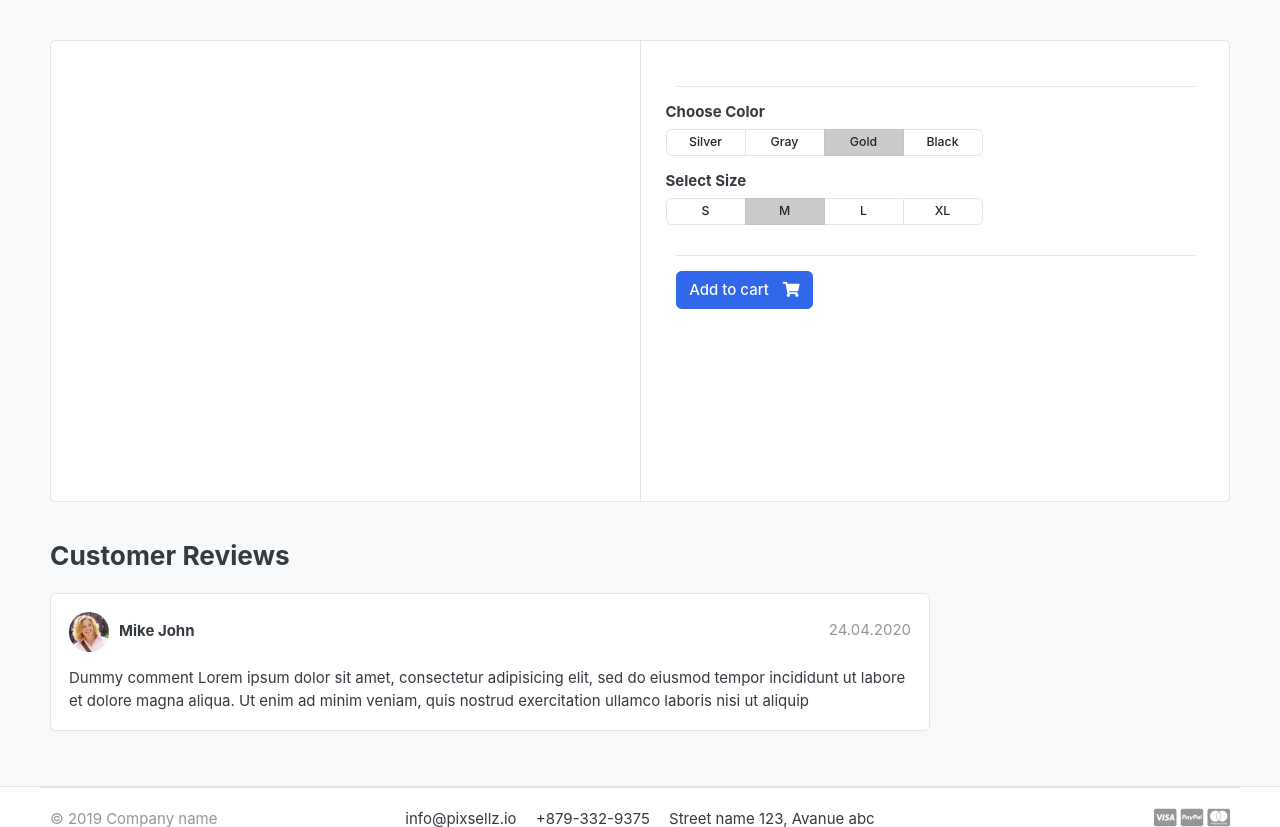
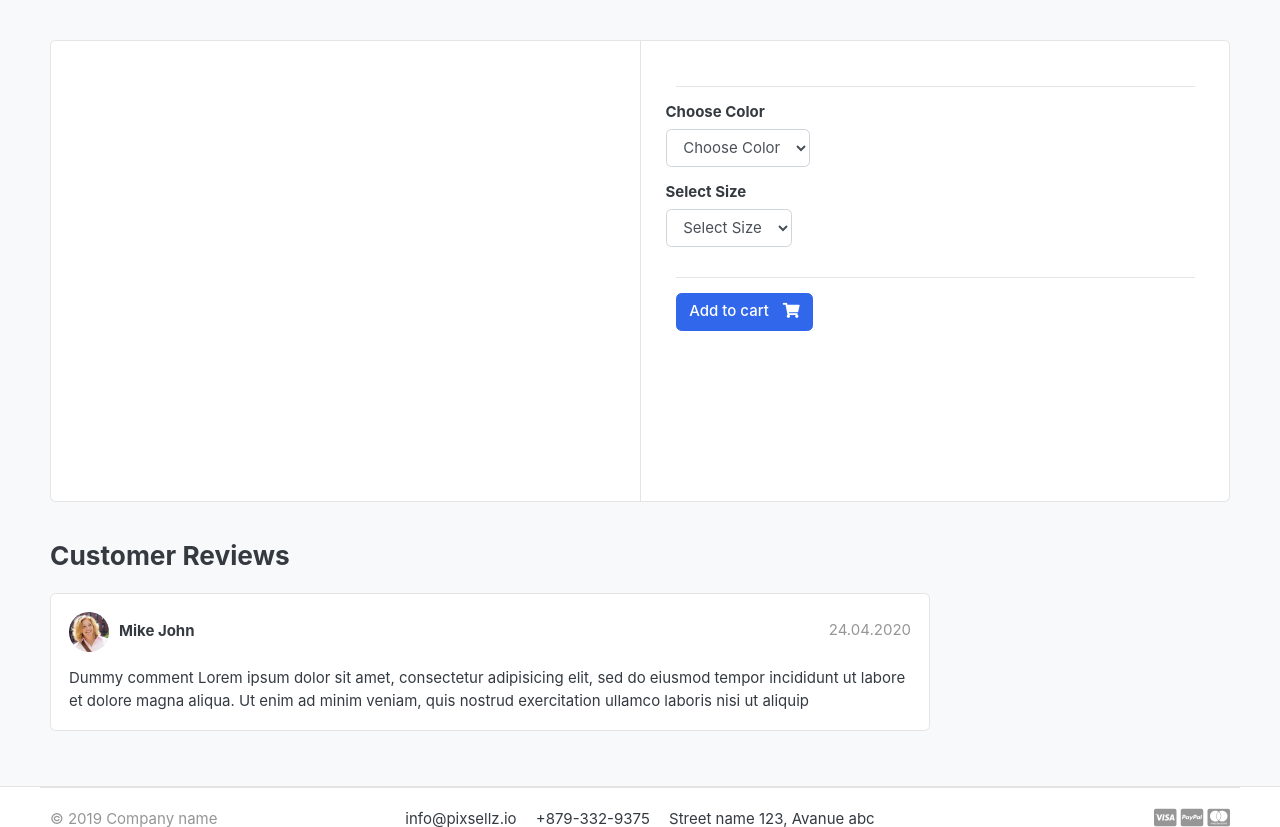
Before and after one commit to pdrLCarvalho/GreatKart-Django, a Django app: template templates/store/product_detail.html in a window 1280 px wide. Shown: the part 118-945 px from the top of the page. Run offline with Django 5.2, Linux system fonts and the light colour scheme; the template is opened without the code that fills it, so the values that code supplies are empty; some libraries are stand-ins or nearby versions; some web fonts are replaced.

Commit message:
adicionando variações nos produtos

```diff
--- a/carts/models.py
+++ b/carts/models.py
@@ -1,5 +1,5 @@
 from django.db import models
-from store.models import Product
+from store.models import Product, Variation
 
 # Create your models here.
 
@@ -12,6 +12,7 @@ class Cart(models.Model):
 
 class CartItem(models.Model):
     product = models.ForeignKey(Product,on_delete=models.CASCADE)
+    variations = models.ManyToManyField(Variation, blank=True)
     cart = models.ForeignKey(Cart, on_delete=models.CASCADE)
     quantity = models.IntegerField()
     is_active = models.BooleanField(default=True)
--- a/carts/views.py
+++ b/carts/views.py
@@ -1,5 +1,6 @@
+from django.http import HttpResponse
 from django.shortcuts import redirect, render, get_object_or_404
-from store.models import Product
+from store.models import Product, Variation
 from .models import Cart,CartItem
 from django.core.exceptions import ObjectDoesNotExist
 
@@ -12,6 +13,19 @@ def _cart_id(request):
 
 def add_cart(request, product_id):
     product = Product.objects.get(id=product_id) #get the product
+    product_variation = []
+
+    if request.method == 'POST':
+        for item in request.POST:
+            key = item
+            value = request.POST[key]
+
+            try:
+                variation = Variation.objects.get(product=product, variation_category__iexact=key,variation_value__iexact=value)
+                product_variation.append(variation)
+            except:
+                pass
+
     try:
         cart = Cart.objects.get(cart_id = _cart_id(request))   #get the cart using de cart_id present in the session
     except Cart.DoesNotExist:
@@ -21,8 +35,13 @@ def add_cart(request, product_id):
     cart.save()
 
     try:
-        cart_item = CartItem.objects.get(product=product, cart=cart)
-        cart_item.quantity += 1 #cart_item.quantity = cart_item.quantity +1
+        cart_item = CartItem.objects.create(product=product, cart=cart, quantity = 1)
+
+        if len(product_variation)>0:
+            cart_item.variations.clear()
+            for item in product_variation:
+                cart_item.variations.add(item)
+
         cart_item.save()
     except CartItem.DoesNotExist:
         cart_item = CartItem.objects.create(
@@ -30,6 +49,12 @@ def add_cart(request, product_id):
             quantity = 1,
             cart = cart,
         )
+
+        if len(product_variation)>0:
+            cart_item.variations.clear()
+            for item in product_variation:
+                cart_item.variations.add(item)
+
         cart_item.save()
     return redirect('cart')
 
--- a/templates/store/product_detail.html
+++ b/templates/store/product_detail.html
@@ -14,10 +14,13 @@
                   <div class="img-big-wrap">
                     <a href="#"><img src="{{single_product.images.url}}"></a>
                   </div> <!-- img-big-wrap.// -->
-
               </article> <!-- gallery-wrap .end// -->
             </aside>
             <main class="col-md-6 border-left">
+
+              <form action="{% url 'add_cart' single_product.id %}" method="POST">
+                {% csrf_token %}
+
                 <article class="content-body">
 
                 <h2 class="title">{{ single_product.product_name}}</h2>
@@ -33,56 +36,35 @@
                     <div class="row">
                         <div class="item-option-select">
                             <h6>Choose Color</h6>
-                <div class="btn-group btn-group-sm btn-group-toggle" data-toggle="buttons">
-                  <label class="btn btn-light">
-                    <input type="radio" name="radio_color"> Silver
-                  </label>
-                  <label class="btn btn-light">
-                    <input type="radio" name="radio_color" > Gray
-                  </label>
-                  <label class="btn btn-light active">
-                    <input type="radio" name="radio_color checked"> Gold
-                  </label>
-                  <label class="btn btn-light">
-                    <input type="radio" name="radio_color"> Black
-                  </label>
-                </div>
+                            <select name="color" class="form-control" required>
+                              <option value="" disabled selected>Choose Color</option>
+                              {% for i in single_product.variation_set.colors %}
+                              <option value="{{i.variation_value | lower}}">{{i.variation_value | capfirst}}</option>
+                              {% endfor %}
+                            </select>
                         </div>
                     </div> <!-- row.// -->
                     <div class="row">
                         <div class="item-option-select">
                             <h6>Select Size</h6>
-                <div class="btn-group btn-group-sm btn-group-toggle" data-toggle="buttons">
-                  <label class="btn btn-light">
-                    <input type="radio" name="radio_color"> S
-                  </label>
-                  <label class="btn btn-light active">
-                    <input type="radio" name="radio_color" checked> M
-                  </label>
-                  <label class="btn btn-light">
-                    <input type="radio" name="radio_color"> L
-                  </label>
-                  <label class="btn btn-light">
-                    <input type="radio" name="radio_color"> XL
-                  </label>
-                </div>
+                            <select name="size" class="form-control">
+
+                              <option value="" disabled selected>Select Size</option>
+                              {% for i in single_product.variation_set.sizes %}
+                              <option value="{{ i.variation_value | lower }}">{{i.variation_value | capfirst}}</option>
+                              {% endfor %}
+
+                            </select>
                         </div>
                     </div> <!-- row.// -->
                     <hr>
                     {% if single_product.stock <= 0 %}
                       <h5 class="text-danger">Out of Stock <h5>
                       {% else %}
-            {% if in_cart %}
-            <a href="#"
-            class="btn  btn-success"> <span class="text">Added to cart</span> <i class="fas fa-check"></i>  </a>
-            <a href="{% url 'cart' %}"
-            class="btn  btn-outline-primary"> <span class="text">View Cart</span> <i class="fas fa-check"></i>  </a>
-            {% else %}
-            <a href="{% url 'add_cart' single_product.id %}"
-            class="btn  btn-primary"> <span class="text">Add to cart</span> <i class="fas fa-shopping-cart"></i>  </a>
-            {% endif %}
+                        <button type="submit" class="btn  btn-primary"> <span class="text">Add to cart</span> <i class="fas fa-shopping-cart"></i>  </button>
                     {% endif %}
                 </article> <!-- product-info-aside .// -->
+              </form>
             </main> <!-- col.// -->
         </div> <!-- row.// -->
     </div> <!-- card.// -->
```
Also changed, not shown: carts/admin.py (+8 -2 lines), store/admin.py (+8 -1 lines), store/models.py (+24 -0 lines), templates/store/cart.html (+7 -1 lines), carts/migrations/0002_cartitem_variations.py (added), store/migrations/0002_variations.py (added), store/migrations/0003_rename_variations_variation.py (added). Lines whose indentation alone changed are shown as unchanged.
